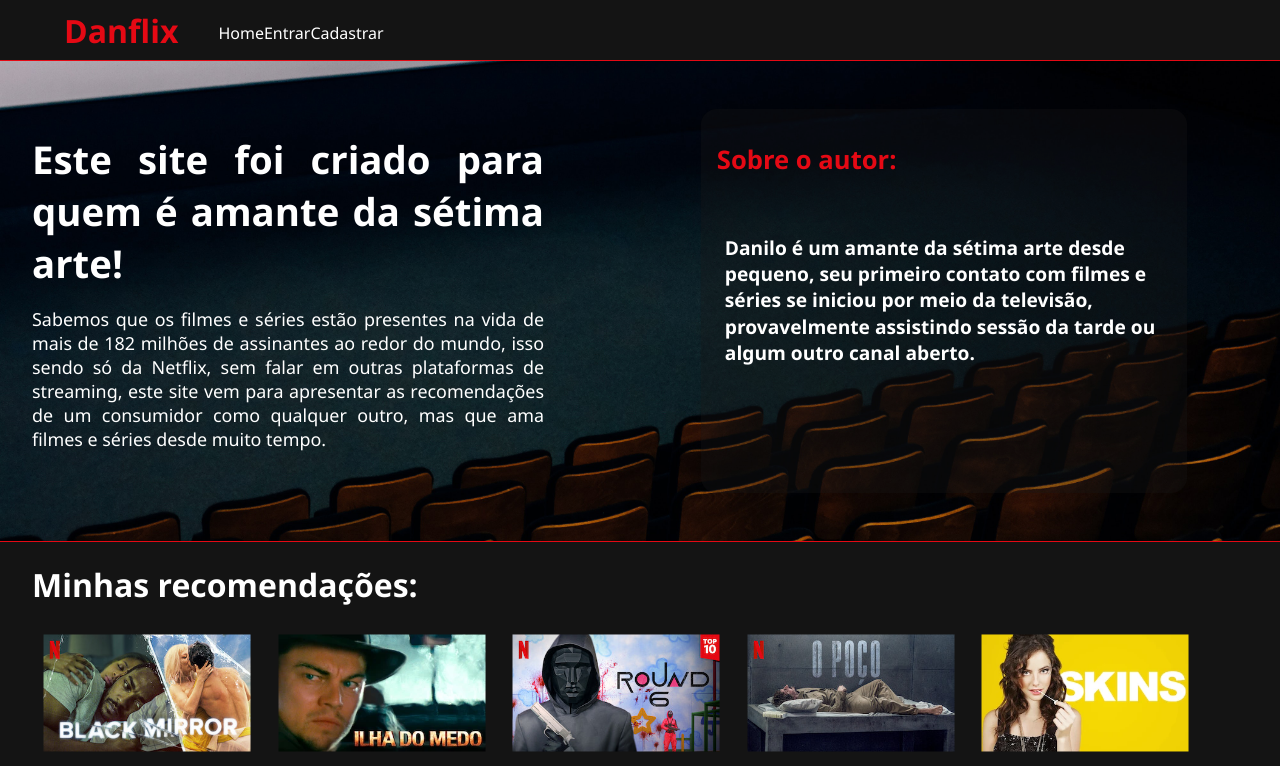
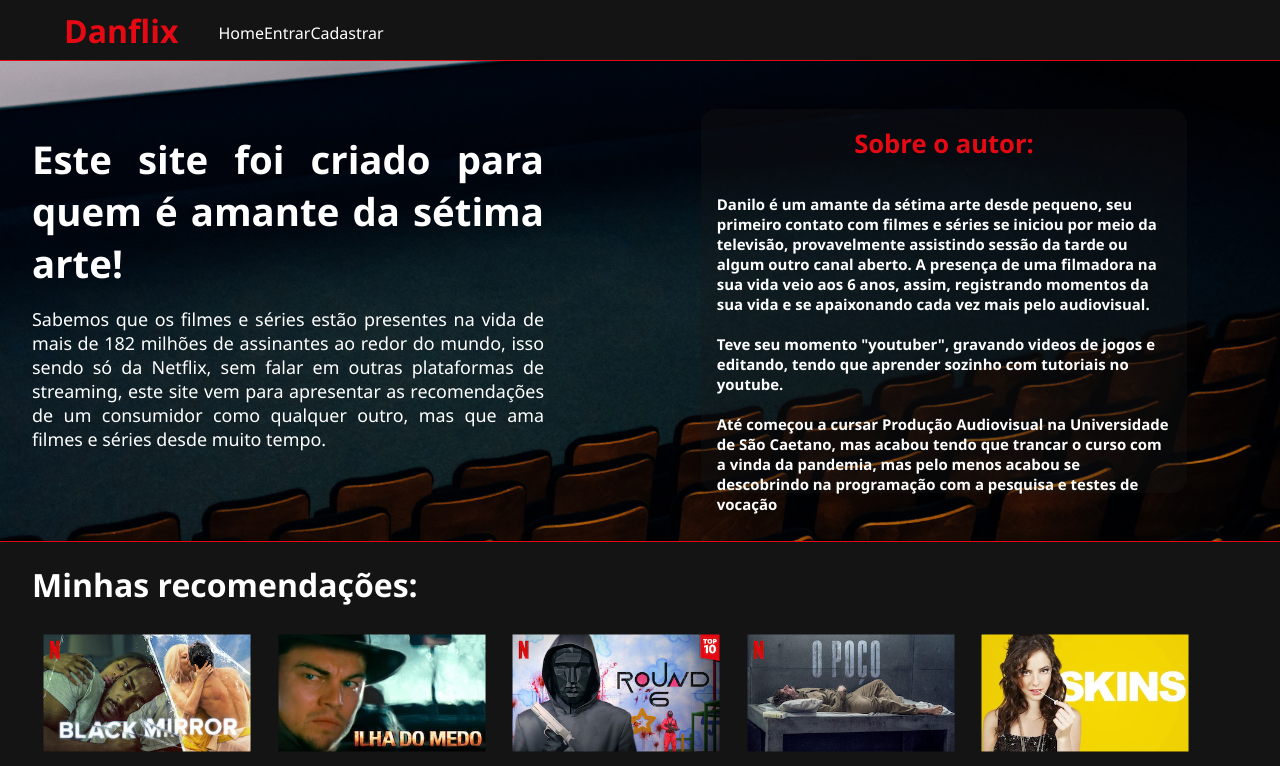
Before and after one commit to danilokovacs/projeto-individual, a website: page public/index.html in a window 1280 px wide. Both pictures are taken after a click on the picture 892 px from the left and 300 px from the top of the page. Shown: the top 766 px of the page. Drawn offline with Linux system fonts and the light colour scheme.

Commit message:
Atualização (sobre o autor)

```diff
--- a/public/index.html
+++ b/public/index.html
@@ -30,7 +30,13 @@
                 <div class="right-container">
                     <div id="cardboard" onclick="show_pop()" class="card" style="display: none;">
                         <h1>Sobre o autor:</h1>
-                        <h2>Danilo é um amante da sétima arte desde pequeno, seu primeiro contato com filmes e séries se iniciou por meio da televisão, provavelmente assistindo sessão da tarde ou algum outro canal aberto.</h2>
+                        <h3>Danilo é um amante da sétima arte desde pequeno, seu primeiro contato com filmes e séries se iniciou por meio da televisão, provavelmente assistindo sessão da tarde ou algum outro canal aberto.
+                        A presença de uma filmadora na sua vida veio aos 6 anos, assim, registrando momentos da sua vida e se apaixonando cada vez mais pelo audiovisual. <br> <br>
+                        Teve seu momento "youtuber", gravando videos de jogos e editando, tendo que aprender sozinho com tutoriais no youtube. <br><br>
+                        Até começou a cursar Produção Audiovisual na Universidade de São Caetano, mas acabou tendo que trancar o curso com a vinda da pandemia, mas pelo menos acabou se descobrindo na programação com a pesquisa e testes de vocação
+                        </h3>
+
+
                     </div>
                     <img id="popcorn" onclick="show()" src="./assets/header/vet_pop.png" alt="">
                 </div>
--- a/public/style.css
+++ b/public/style.css
@@ -135,12 +135,13 @@
 
 /* TEXTO SOBRE O AUTOR */
 .banner .card h1{
-    padding: 20px;
+    display: flex;
+    justify-content: center;
     color: #e50914;
 }
 
-.banner .card h2{
-    padding: 30px;
+.banner .card h3{
+    padding: 20px;
 }
 
 .banner .card:hover{
```
